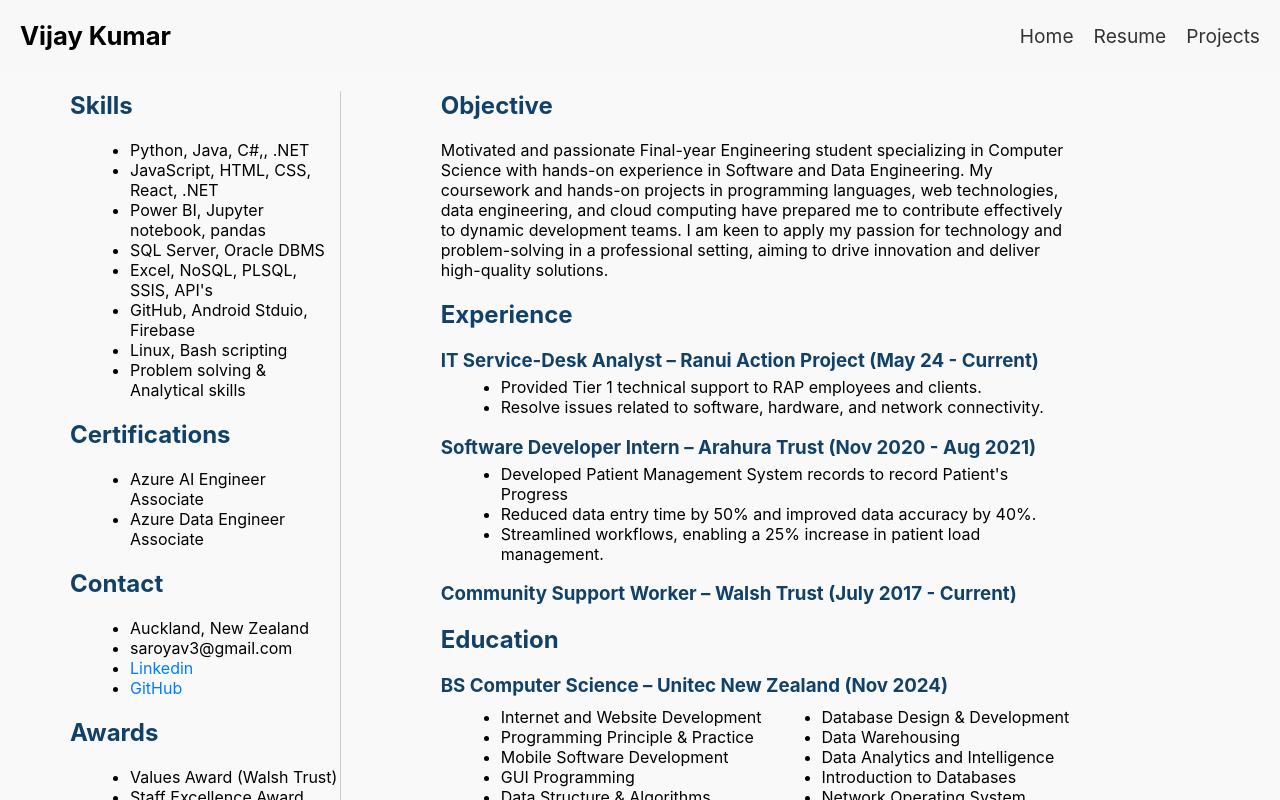
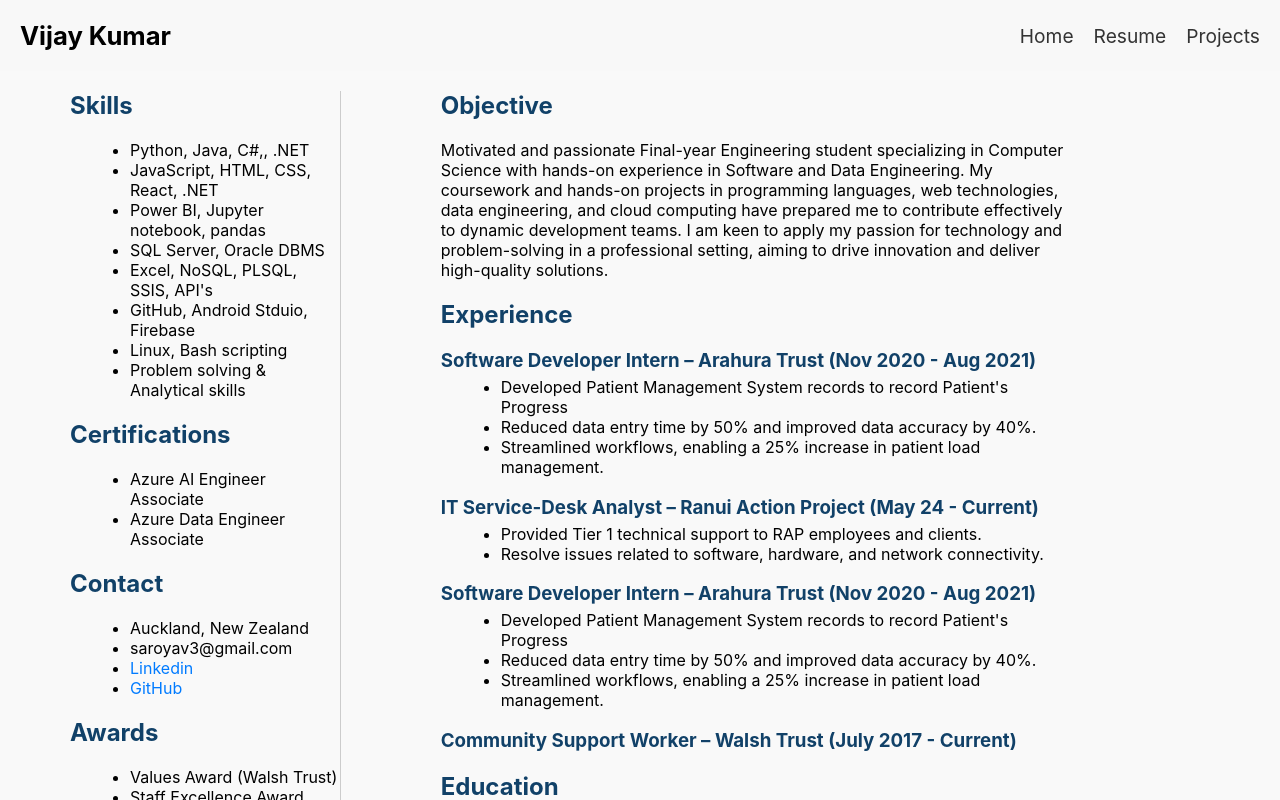
Before and after one commit to Vijay6868/tech-portfolio, a React (Create React App) app in the folder my-portfolio/: page /resume in a window 1280 px wide. Shown: the top 800 px of the page. Built offline with nearby package versions, Linux system fonts and the light colour scheme.

Commit message:
updating experience

```diff
--- a/my-portfolio/src/components/Resume.js
+++ b/my-portfolio/src/components/Resume.js
@@ -56,6 +56,15 @@ const Resume = () => {
         </div>
         <div className="resume__section">
           <h2>Experience</h2>
+          <div>
+            <h3>Software Developer Intern  – Arahura Trust (Nov 2020 - Aug 2021)</h3>
+            <p></p>
+            <ul>
+              <li>Developed Patient Management System records to record Patient's Progress</li>
+              <li>Reduced data entry time by 50% and improved data accuracy by 40%.</li>
+              <li>Streamlined workflows, enabling a 25% increase in patient load management.</li>
+            </ul>
+          </div>
           <div>
             <h3>IT Service-Desk Analyst – Ranui Action Project (May 24 - Current)</h3>
 
```
